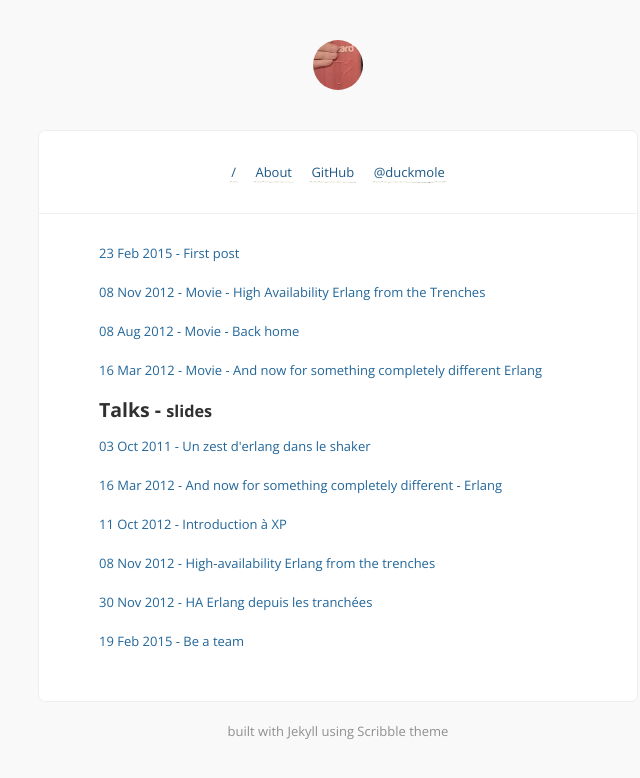
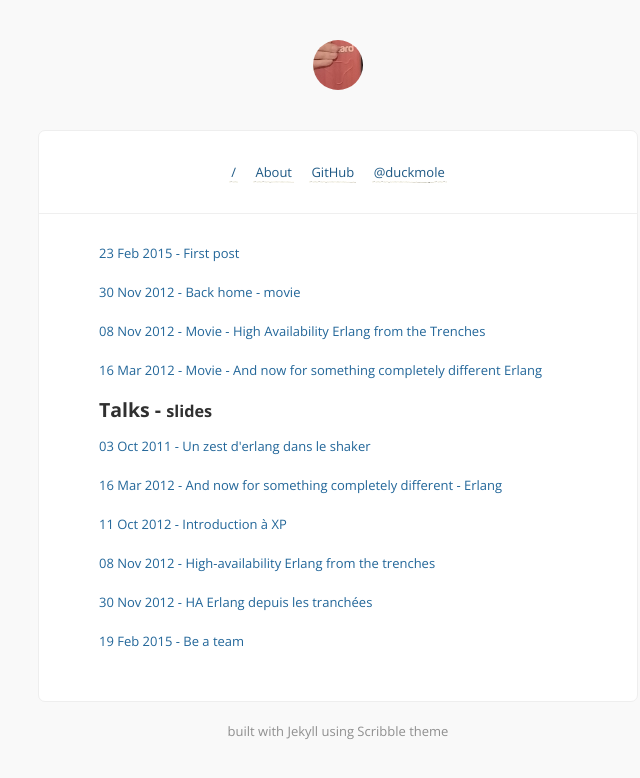
Before and after one commit to duckmole/duckmole.github.io, a Jekyll site: the page built from index.html, in a window 1280 px wide. Shown: the top 778 px of the page, without its empty margins (302-942 px from the left). Built offline with Jekyll 4.4.1, drawn with Linux system fonts in a browser that asks for light colours; Markdown is read by kramdown in place of the engine named in the settings; comment, search, counter and statistics services are not loaded.

Commit message:
Update 2012-11-30-back_home.md

```diff
--- a/_posts/2012-11-30-back_home.md
+++ b/_posts/2012-11-30-back_home.md
@@ -1,7 +1,7 @@
 ---
 layout: post
-title:  "Movie - Back home"
-date:   2012-08-08 19:00:15
+title:  "Back home - movie"
+date:   2012-11-30 19:00:15
 categories: movie
 ---
 
```
